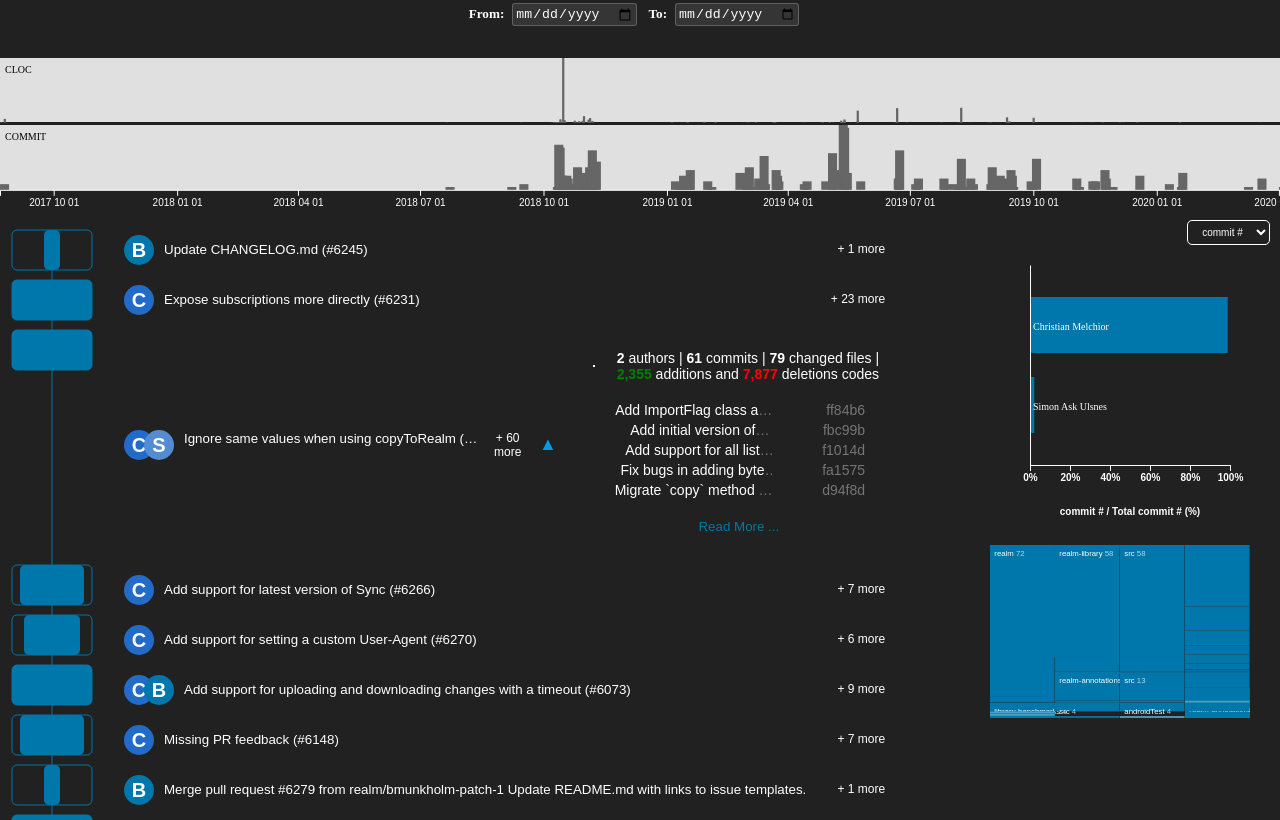
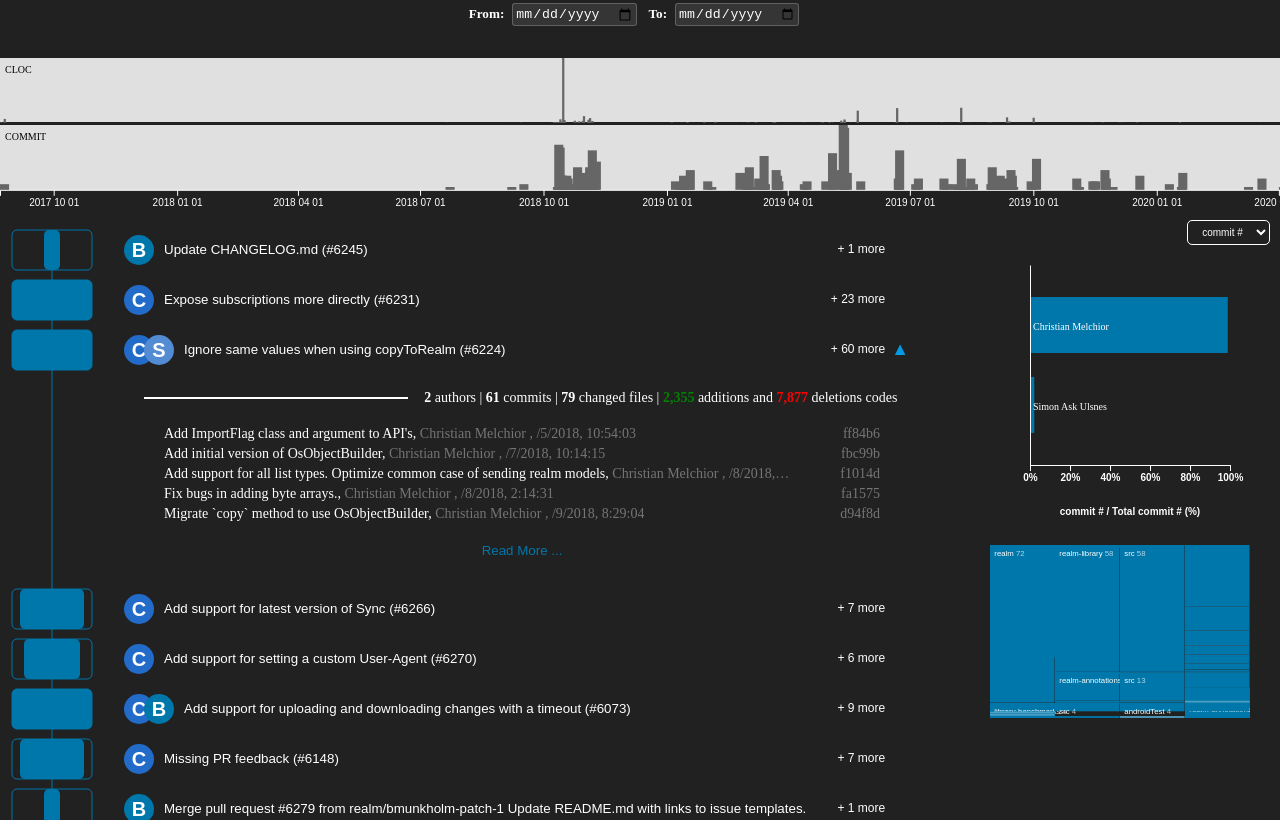
Before and after one commit to githru/githru-vscode-ext, a React (Create React App) app in the folder packages/view/: page / in a window 1280 px wide. Both pictures are taken after a click on the button 522 px from the left and 349 px from the top of the page. Built offline with nearby package versions, Linux system fonts and the light colour scheme.

Commit message:
fix(view): update style problem in VerticalClusterList

```diff
--- a/packages/view/src/components/VerticalClusterList/Summary/Summary.scss
+++ b/packages/view/src/components/VerticalClusterList/Summary/Summary.scss
@@ -212,8 +212,6 @@
 .cluster-summary__detail__container {
   overflow: overlay;
   max-height: 280px;
-  padding: 0 30px;
-  margin-bottom: 20px;
 
   @include keyframes(open_detail) {
     0% {
@@ -228,4 +226,8 @@
 
 .summary-detail__wrapper {
   max-height: 280px;
+  padding: 0 30px;
+  padding-top: 5px;
+  padding-bottom: 20px;
+  box-sizing: border-box;
 }
--- a/packages/view/src/components/VerticalClusterList/Summary/Summary.tsx
+++ b/packages/view/src/components/VerticalClusterList/Summary/Summary.tsx
@@ -83,17 +83,19 @@ const Summary = forwardRef<HTMLDivElement, SummaryProps>(
                     </button>
                   )}
                 </div>
+              </button>
               {cluster.clusterId === clusterIds && (
                 <div
                   className="cluster-summary__detail__container"
                   ref={scrollRef}
                 >
-                    <div className="summary-detail__wrapper" ref={ref}>
+                  <div ref={ref}>
+                    <div className="summary-detail__wrapper">
                       <Detail selectedData={selectedData} />
                     </div>
                   </div>
+                </div>
               )}
-              </button>
             </div>
           );
         })}
```
Lines whose indentation alone changed are shown as unchanged.
